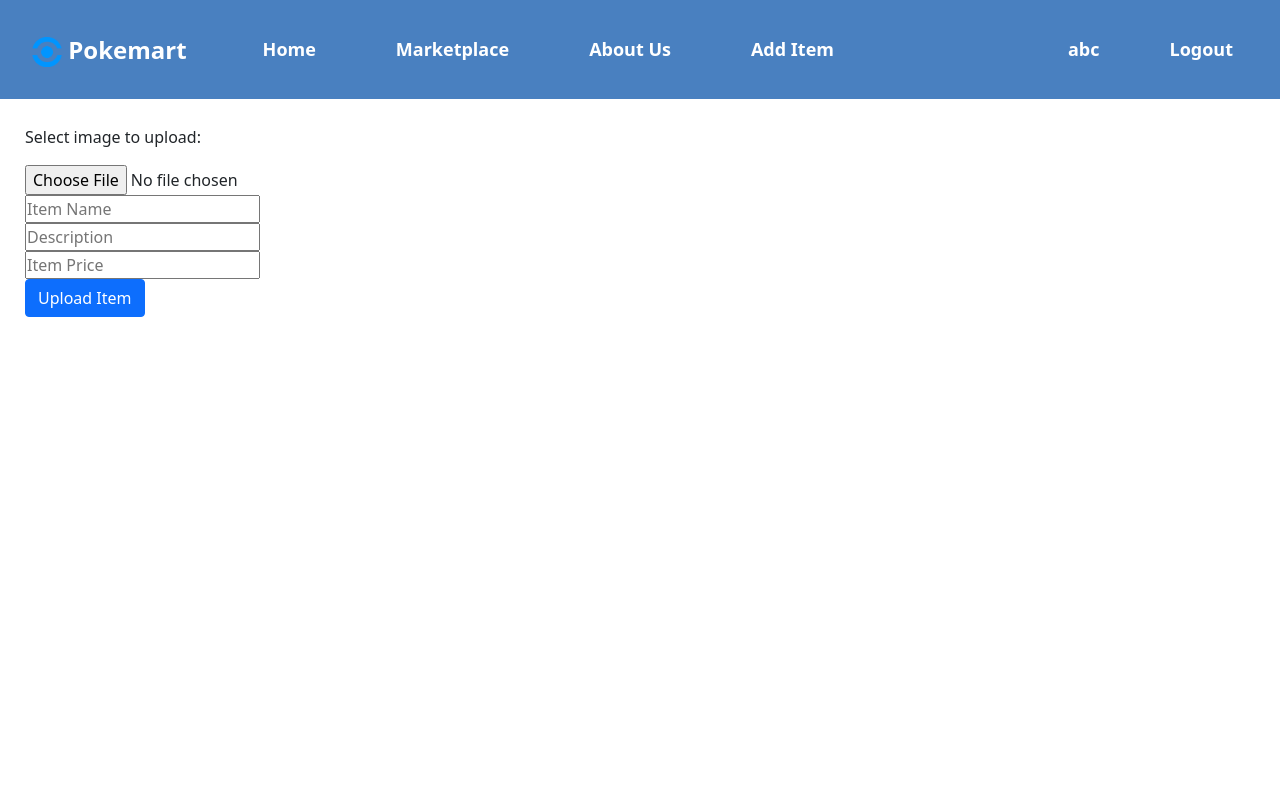
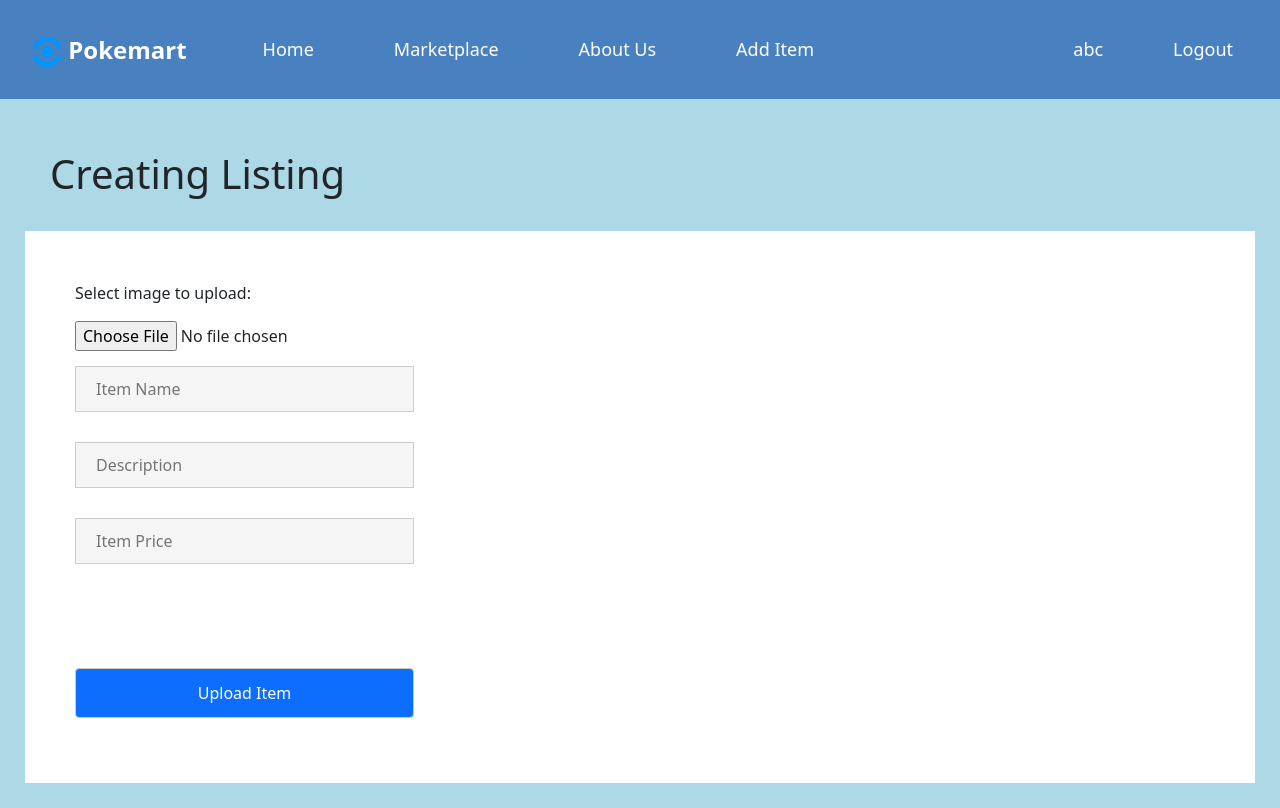
Before and after one commit to lopmade/1004-Web, a PHP site: page /upload.php in a window 1280 px wide. Before the commit the page ends 317 px from the top, so only its background shows below. Run offline with PHP 8.4, Linux system fonts and the light colour scheme; a user stored in the database is signed in; some libraries are stand-ins or nearby versions.

Commit message:
updates to styling on upload item, index

```diff
--- a/chat2.php
+++ b/chat2.php
@@ -22,8 +22,8 @@ $_SESSION['chat_id'] = $chat_id;
         include "header.inc.php";
         ?>
         <meta charset="utf-8" />
-        <link rel="stylesheet" href="css/style.css" />
         <link rel="stylesheet" href="css/main.css" />
+        <link rel="stylesheet" href="css/chat.css" />
         <title>Chat</title>
 
     </head>
@@ -35,8 +35,8 @@ $_SESSION['chat_id'] = $chat_id;
 
             <div id="wrapper">
                 <div id="menu">
-                    <p class="welcome">Chat<b></b></p>
-                    <p class="logout"><a id="exit" href="#">Exit Chat</a></p>
+                    <p style="font-size: 24px;"class="welcome">Chat<b></b></p>
+                    <p class="logout"><a style="text-decoration:none;" id="exit" href="#">Exit Chat</a></p>
                 </div>
 
                 <div id="chatbox">
--- a/css/main.css
+++ b/css/main.css
@@ -42,7 +42,6 @@ body {
 #mainList li a {
     color: #fff;
     cursor: pointer;
-    font-weight: bold;
     padding: 28px 40px;
 }
 
@@ -60,7 +59,6 @@ body {
 #sideList li a {
     color:#fff;
     cursor: pointer;
-    font-weight: bold;
     padding: 28px 35px;
 }
 
@@ -88,7 +86,6 @@ body {
 
 #footerText {
     padding: 15px 0px;
-    font-weight: bold;
 }
 
 h1 {
--- a/css/market.css
+++ b/css/market.css
@@ -1,6 +1,5 @@
 .main {
     background-color: lightblue;
-    height: 100%;
 }
 
 #content {
--- a/css/upload.css
+++ b/css/upload.css
@@ -1,9 +1,40 @@
-/*
-To change this license header, choose License Headers in Project Properties.
-To change this template file, choose Tools | Templates
-and open the template in the editor.
-*/
-/*
-    Created on : 1 Apr 2021, 12:50:59 pm
-    Author     : Martin
-*/
+body {
+    background-color: lightblue;
+}
+
+form {
+    background-color: white;
+    padding: 50px;
+}
+
+input[type=text] {
+    width: 30%;
+    padding: 10px 20px;
+    margin: 15px 0;
+    display: inline-block;
+    border: 1px solid #ccc;
+    box-sizing: border-box;
+    background-color: whitesmoke;
+    color: black;
+}
+
+input[type=submit] {
+    width: 30%;
+    padding: 12px 20px;
+    margin: 15px 0;
+    display: inline-block;
+    border: 1px solid #ccc;
+    box-sizing: border-box;
+}
+
+span {
+    color:red;
+    font-weight: bold;
+}
+
+.g-recaptcha {
+    margin: 20px 0px;
+    padding: 10px 20px;
+    margin: 15px 0;
+    width: 30%;
+}
--- a/market.php
+++ b/market.php
@@ -107,10 +107,6 @@ function sanitize_input($data) {
             <section id="mainContent" class = "section">
                 <h1>Market</h1>
 
-                <!--For table form-->
-                <!--<div class="list-group">-->
-                <!--</div>-->
-
                 <div id="content" class="container-fluid">
                     <div class = 'row'>
                         <?php
@@ -123,6 +119,7 @@ function sanitize_input($data) {
             <?php
             include "footer.inc.php";
             ?>
+
         </main>
     </body>
 </html>
--- a/register.php
+++ b/register.php
@@ -78,7 +78,7 @@ require_once "./register_process.php";
                     <span class="help-block"><br><?php echo $username_err; ?></span>
                 </div>
                 <div id="message1">
-                    <h3>Username must contain the following:</h3>
+                    <h5>Username must contain the following:</h5>
                     <p id="length1" class="invalid">Maximum <b>20 characters</b></p>
                 </div>
                 <div class="form-group <?php echo (!empty($password_err)) ? 'has-error' : ''; ?>">
--- a/upload.php
+++ b/upload.php
@@ -28,6 +28,7 @@ require_once "./upload_process.php";
         include "header.inc.php";
         ?>
         <script src='https://www.google.com/recaptcha/api.js' async defer></script>
+        <link rel="stylesheet" href="css/upload.css" />
     </head>
     <body>
         <main class = "main">
@@ -35,16 +36,16 @@ require_once "./upload_process.php";
             include "nav.inc.php";
             ?>
             <section id="mainContent" class = "section">
+                <h1>Creating Listing</h1>
                 <form action="<?php echo htmlspecialchars($_SERVER["PHP_SELF"]); ?>" method="post" enctype="multipart/form-data">
-
-                    <?php
-                    if (!empty($itemUpload_err)) {
-                        echo "<h2>$itemUpload_err</h2>";
-                    }
-                    ?>
-                    <p>Select image to upload:</p>
                     <div class="form-group <?php echo (!empty($imageUpload_err)) ? 'has-error' : ''; ?>">
-                        <input type="file" name="fileToUpload" id="fileToUpload">
+                        <p>Select image to upload:</p>
+                        <?php
+                        if (!empty($itemUpload_err)) {
+                            echo "<h2>$itemUpload_err</h2>";
+                        }
+                        ?>
+                        <input type="file" name="fileToUpload" id="fileToUpload"><br>
 
                         <?php
                         // to debug use $imageUpload_err = "abc";
@@ -55,7 +56,7 @@ require_once "./upload_process.php";
 
                     </div>
                     <div class="form-group <?php echo (!empty($itemName_err)) ? 'has-error' : ''; ?>">
-                        <input type="text" required placeholder="Item Name" minlength="8" maxlength="45" name="itemName" value="<?php echo $itemName; ?>">
+                        <input type="text" required placeholder="Item Name" minlength="8" maxlength="45" name="itemName" value="<?php echo $itemName; ?>"><br>
                         <?php
                         if (!empty($itemName_err)) {
                             echo '<span class="help-block">' . $itemName_err . '</span>';
@@ -63,7 +64,7 @@ require_once "./upload_process.php";
                         ?>
                     </div>
                     <div class="form-group <?php echo (!empty($desc_err)) ? 'has-error' : ''; ?>">
-                        <input type="text" required placeholder="Description" minlength="8" maxlength="200" name="desc" value="<?php echo $desc; ?>">
+                        <input type="text" required placeholder="Description" minlength="8" maxlength="200" name="desc" value="<?php echo $desc; ?>"><br>
                         <?php
                         if (!empty($desc_err)) {
                             echo '<span class="help-block">' . $desc_err . '</span>';
@@ -71,7 +72,7 @@ require_once "./upload_process.php";
                         ?>
                     </div>
                     <div class="form-group <?php echo (!empty($itemPrice_err)) ? 'has-error' : ''; ?>">
-                        <input type="text" required placeholder="Item Price" maxlength="200" name="itemPrice" value="<?php echo $itemPrice; ?>">
+                        <input type="text" required placeholder="Item Price" maxlength="200" name="itemPrice" value="<?php echo $itemPrice; ?>"><br>
                         <?php
                         if (!empty($itemPrice_err)) {
                             echo '<span class="help-block">' . $itemPrice_err . '</span>';
@@ -79,7 +80,7 @@ require_once "./upload_process.php";
                         ?>
                     </div>
                     <div class="form-group">
-                        <div class="g-recaptcha" data-sitekey="6LdEzZYaAAAAACo5nBd5kfX5SPb3sydsxm6O3hXg"></div>
+                        <div class="g-recaptcha" data-sitekey="6LdEzZYaAAAAACo5nBd5kfX5SPb3sydsxm6O3hXg"></div><br>
                         <?php
                         // $reCaptcha_err = "sasas";
                         if (!empty($reCaptcha_err)) {
```
Also changed, not shown: ICT1004.sql (+4 -21 lines), css/chat.css (renamed from css/style.css, +1 -22 lines), css/index.css (added, +44 -0 lines), css/register.css (+6 -2 lines), index.php (+30 -13 lines), images/buy.png (added), images/clouds.jpg (deleted), images/sell.png (added).
